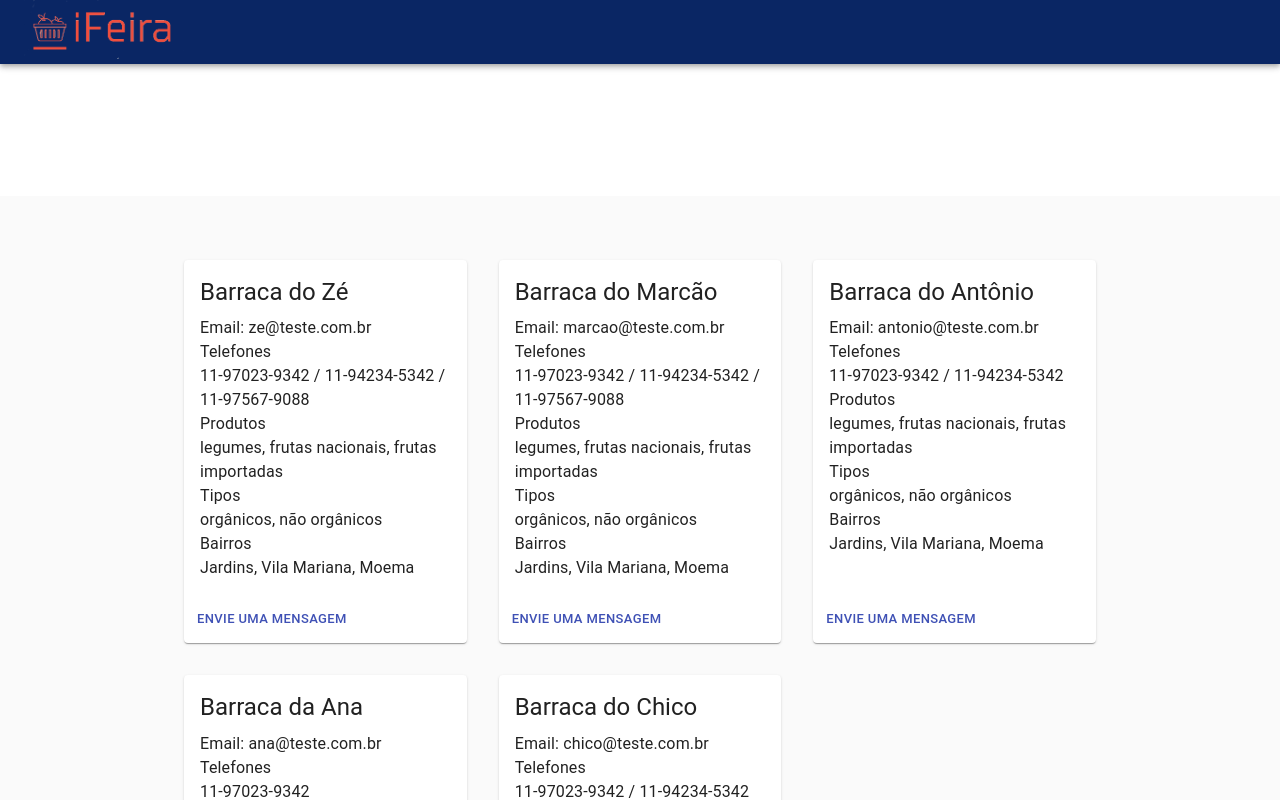
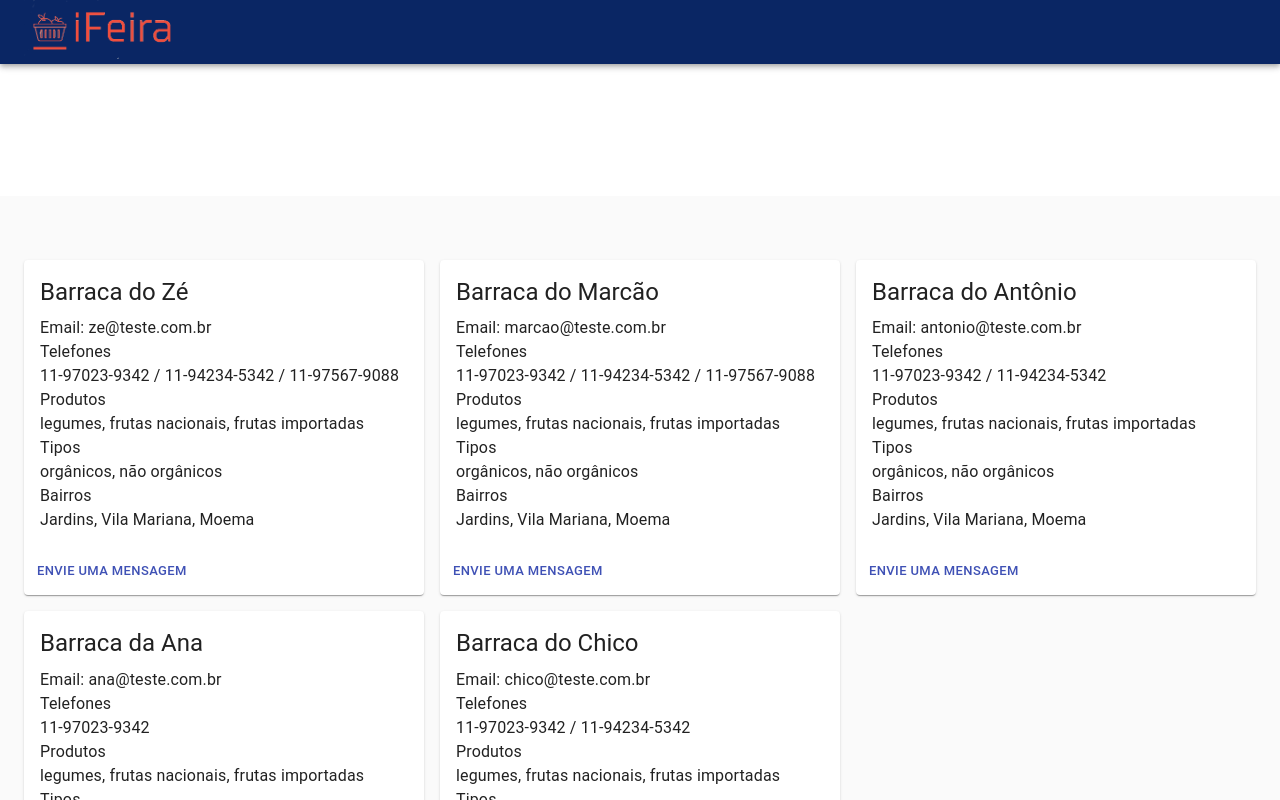
Before and after one commit to LucasHenriqueOliveira/ifeira, a React (Create React App) app: page /lista in a window 1280 px wide. Shown: the top 800 px of the page. Built offline with nearby package versions, Linux system fonts and the light colour scheme; the HTML template or start-up script is replaced by a standard one.

Commit message:
corrige layout

```diff
--- a/src/pages/Lista/index.js
+++ b/src/pages/Lista/index.js
@@ -181,9 +181,9 @@ export default function Album() {
                 </FormControl>
             </Container>
         </div>
-        <Container className={classes.cardGrid} maxWidth="md">
+        <Container className={classes.cardGrid} maxWidth="lg">
           {/* End hero unit */}
-          <Grid container spacing={4}>
+          <Grid container spacing={2}>
             {cards.map((card) => (
               <Grid item key={card.id} xs={12} sm={6} md={4}>
                 <Card className={classes.card}>
```
